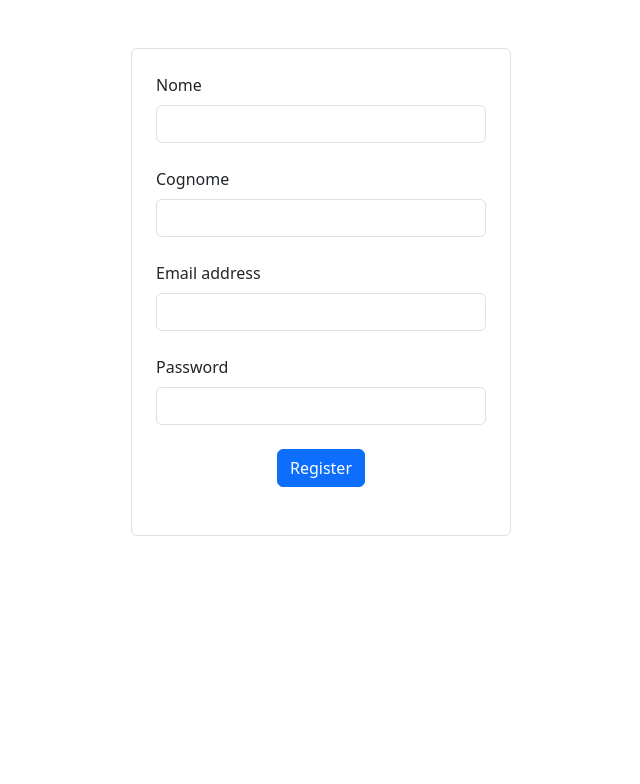
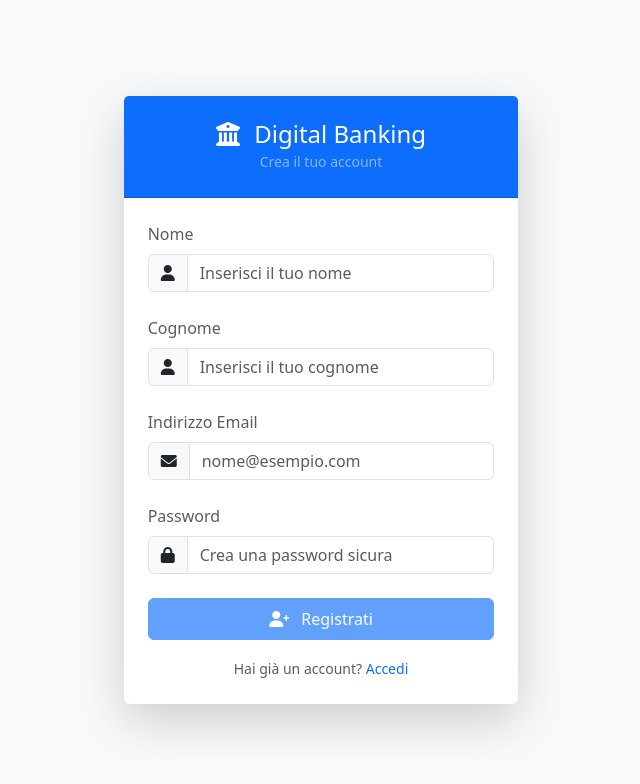
Before and after one commit to sobek595/project-work, an Angular app: page /register in a window 1280 px wide. Shown: the top 784 px of the page, without its empty margins (319-959 px from the left). Built offline with nearby package versions, Linux system fonts and the light colour scheme; no server answers.

Commit message:
register grafica

```diff
--- a/src/app/pages/register/register.component.html
+++ b/src/app/pages/register/register.component.html
@@ -1,43 +1,124 @@
-<div class="container mt-5">
-  <div class="row">
-    <div class="col col-lg-4"></div>
-    <div class="col col-lg-4 col-md-12 border rounded p-4">
-      <form (ngSubmit)="register()" [formGroup]="registerForm">
-        <!-- Nome -->
-        <div class="form-outline mb-4">
-          <label class="form-label">Nome</label>
-          <input type="text" class="form-control" formControlName="nomeTitolare" />
+<div class="container-fluid min-vh-100 bg-light">
+  <div class="row justify-content-center align-items-center min-vh-100">
+    <div class="col-12 col-md-8 col-lg-4">
+      <div class="card shadow-lg border-0">
+        <!-- Header con logo/nome banca -->
+        <div class="card-header text-center bg-primary text-white py-4">
+          <h4 class="mb-0">
+            <i class="fas fa-university me-2"></i>
+            Digital Banking
+          </h4>
+          <small class="text-white-50">Crea il tuo account</small>
         </div>
 
-        <!-- Cognome -->
-        <div class="form-outline mb-4">
-          <label class="form-label">Cognome</label>
-          <input type="text" class="form-control" formControlName="cognomeTitolare" />
+        <div class="card-body p-4">
+          <form [formGroup]="registerForm" (ngSubmit)="register()">
+            <!-- Nome input -->
+            <div class="form-group mb-4">
+              <label class="form-label text-muted">Nome</label>
+              <div class="input-group">
+                <span class="input-group-text bg-light">
+                  <i class="fas fa-user"></i>
+                </span>
+                <input
+                  type="text"
+                  class="form-control"
+                  formControlName="nomeTitolare"
+                  [class.is-invalid]="registerForm.get('nome')?.invalid && registerForm.get('nome')?.touched"
+                  placeholder="Inserisci il tuo nome"
+                />
+              </div>
+              <div class="invalid-feedback" *ngIf="registerForm.get('nome')?.invalid && registerForm.get('nome')?.touched">
+                Nome obbligatorio
+              </div>
             </div>
 
-        <!-- Email -->
-        <div class="form-outline mb-4">
-          <label class="form-label">Email address</label>
-          <input type="email" class="form-control" formControlName="email" />
+            <!-- Cognome input -->
+            <div class="form-group mb-4">
+              <label class="form-label text-muted">Cognome</label>
+              <div class="input-group">
+                <span class="input-group-text bg-light">
+                  <i class="fas fa-user"></i>
+                </span>
+                <input
+                  type="text"
+                  class="form-control"
+                  formControlName="cognomeTitolare"
+                  [class.is-invalid]="registerForm.get('cognome')?.invalid && registerForm.get('cognome')?.touched"
+                  placeholder="Inserisci il tuo cognome"
+                />
+              </div>
+              <div class="invalid-feedback" *ngIf="registerForm.get('cognome')?.invalid && registerForm.get('cognome')?.touched">
+                Cognome obbligatorio
+              </div>
             </div>
 
-        <!-- Password -->
-        <div class="form-outline mb-4">
-          <label class="form-label">Password</label>
-          <input type="password" class="form-control" formControlName="password" />
+            <!-- Email input -->
+            <div class="form-group mb-4">
+              <label class="form-label text-muted">Indirizzo Email</label>
+              <div class="input-group">
+                <span class="input-group-text bg-light">
+                  <i class="fas fa-envelope"></i>
+                </span>
+                <input
+                  type="email"
+                  class="form-control"
+                  formControlName="email"
+                  [class.is-invalid]="registerForm.get('email')?.invalid && registerForm.get('email')?.touched"
+                  placeholder="nome@esempio.com"
+                />
+              </div>
+              <div class="invalid-feedback" *ngIf="registerForm.get('email')?.invalid && registerForm.get('email')?.touched">
+                <span *ngIf="registerForm.get('email')?.errors?.['required']">Email obbligatoria</span>
+                <span *ngIf="registerForm.get('email')?.errors?.['email']">Formato email non valido</span>
+              </div>
             </div>
 
-        <div class="text-danger" *ngIf="registerError">
+            <!-- Password input -->
+            <div class="form-group mb-4">
+              <label class="form-label text-muted">Password</label>
+              <div class="input-group">
+                <span class="input-group-text bg-light">
+                  <i class="fas fa-lock"></i>
+                </span>
+                <input
+                  type="password"
+                  class="form-control"
+                  formControlName="password"
+                  [class.is-invalid]="registerForm.get('password')?.invalid && registerForm.get('password')?.touched"
+                  placeholder="Crea una password sicura"
+                />
+              </div>
+              <div class="invalid-feedback" *ngIf="registerForm.get('password')?.invalid && registerForm.get('password')?.touched">
+                Password obbligatoria
+              </div>
+            </div>
+
+            <!-- Error message -->
+            <div class="alert alert-danger" *ngIf="registerError">
               {{ registerError }}
             </div>
 
-        <!-- Submit -->
+            <!-- Submit button -->
+            <button
+              type="submit"
+              class="btn btn-primary w-100 py-2 mb-3"
+              [disabled]="registerForm.invalid">
+              <i class="fas fa-user-plus me-2"></i>
+              Registrati
+            </button>
+
+            <!-- Links utili -->
             <div class="text-center">
-          <button type="submit" class="btn btn-primary btn-block mb-4">
-            Register
-          </button>
+              <small class="text-muted">
+                Hai già un account?
+                <a routerLink="/login" class="text-primary text-decoration-none">Accedi</a>
+              </small>
             </div>
           </form>
         </div>
       </div>
+
     </div>
+  </div>
+</div>
```
Lines whose indentation alone changed are shown as unchanged.
